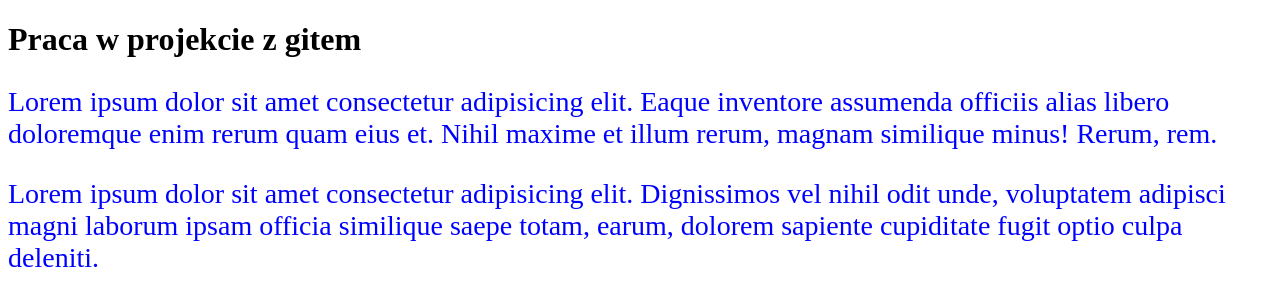
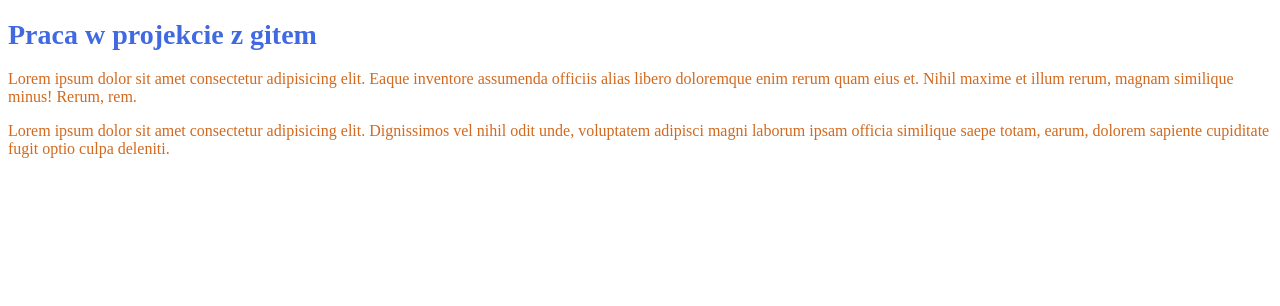
Before and after one commit to bartoszkwiatek/git_zjazd6, a plain HTML site: page index.html in a window 1280 px wide. Drawn offline with Linux system fonts and the light colour scheme.

Commit message:
added styles

```diff
--- a/style.css
+++ b/style.css
@@ -1,4 +1,8 @@
-p {
-    color:blue;
+h1 {
+    color:royalblue;
     font-size: 28px;
 }
+
+p {
+    color: chocolate;
+}
```
